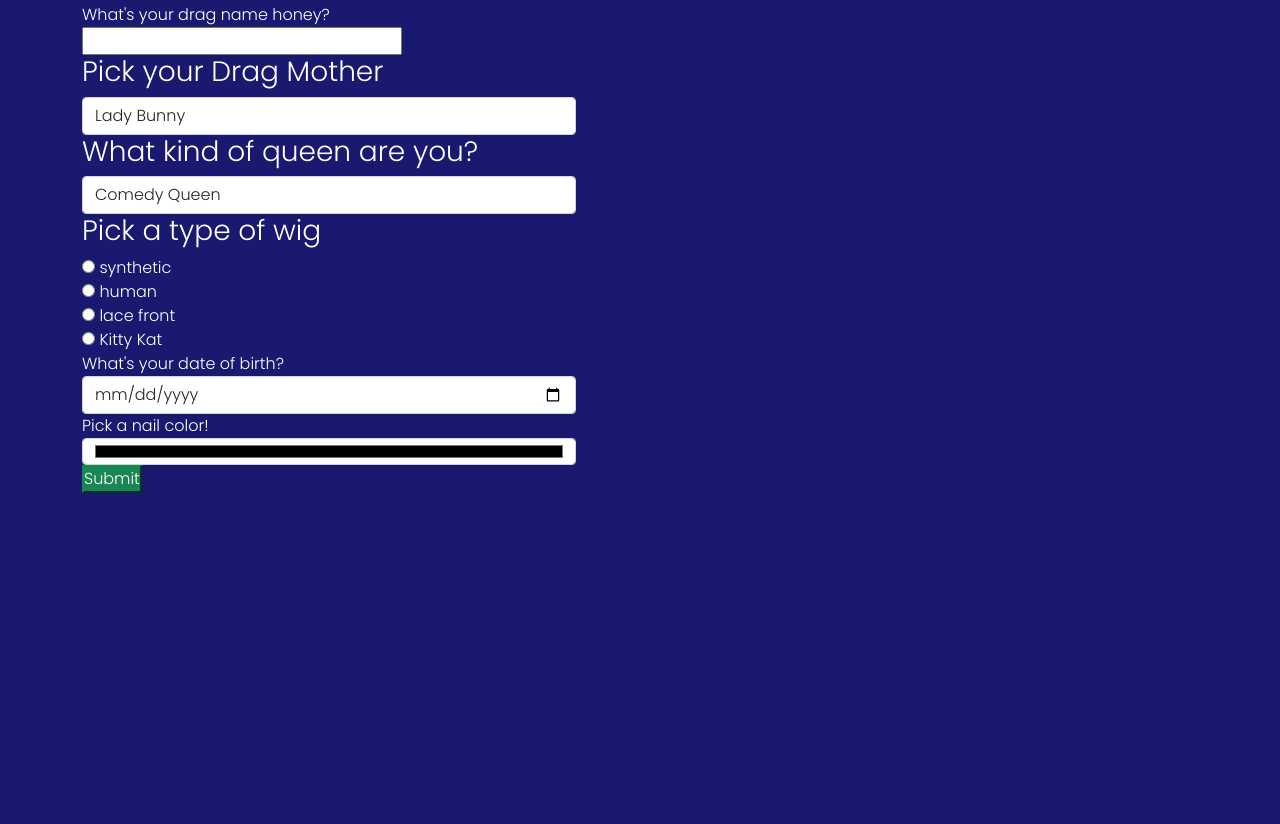
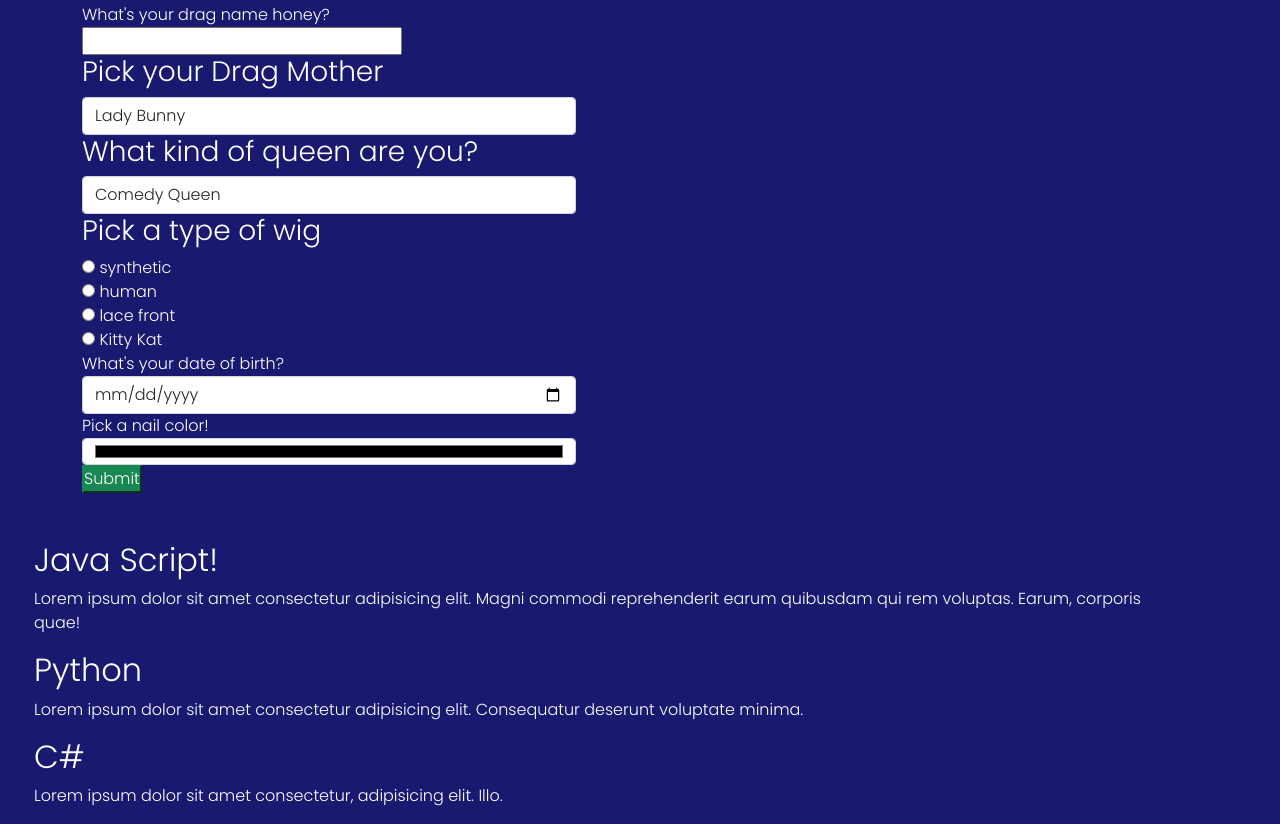
Before and after one commit to rbroadsword/lang-sug, a plain HTML site: page index.html in a window 1280 px wide. Shown: the part 461-1285 px from the top of the page. Before the commit the page ends 1002 px from the top, so only its background shows below. Drawn offline with Linux system fonts and the light colour scheme; a web font is replaced by a local one.

Commit message:
add three div sections for program language return

```diff
--- a/index.html
+++ b/index.html
@@ -68,14 +68,17 @@
         <button type="submit" class="btn-success">Submit</button>
       </form>
     </div>
-    <div class="lang-1">
-
+    <div id="lang-1">
+      <h2>Java Script!</h2>
+      <p>Lorem ipsum dolor sit amet consectetur adipisicing elit. Magni commodi reprehenderit earum quibusdam qui rem voluptas. Earum, corporis quae!</p>
     </div>
-    <div class="lang-2">
-
+    <div id="lang-2">
+      <h2>Python</h2>
+      <p>Lorem ipsum dolor sit amet consectetur adipisicing elit. Consequatur deserunt voluptate minima.</p>
     </div>
-    <div class="lang-3">
-
+    <div id="lang-3">
+      <h2>C#</h2>
+      <p>Lorem ipsum dolor sit amet consectetur, adipisicing elit. Illo.</p>
     </div>
   </div>
 </body>
```
